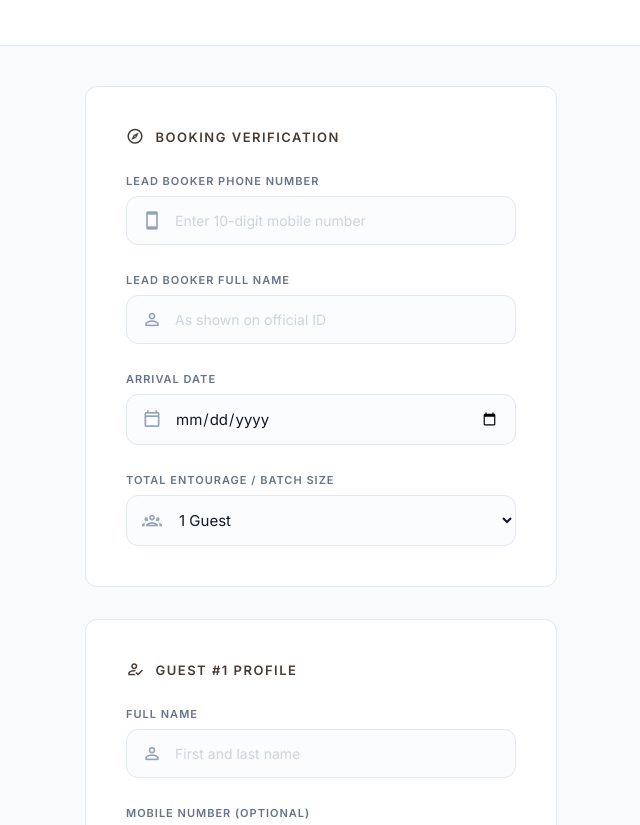
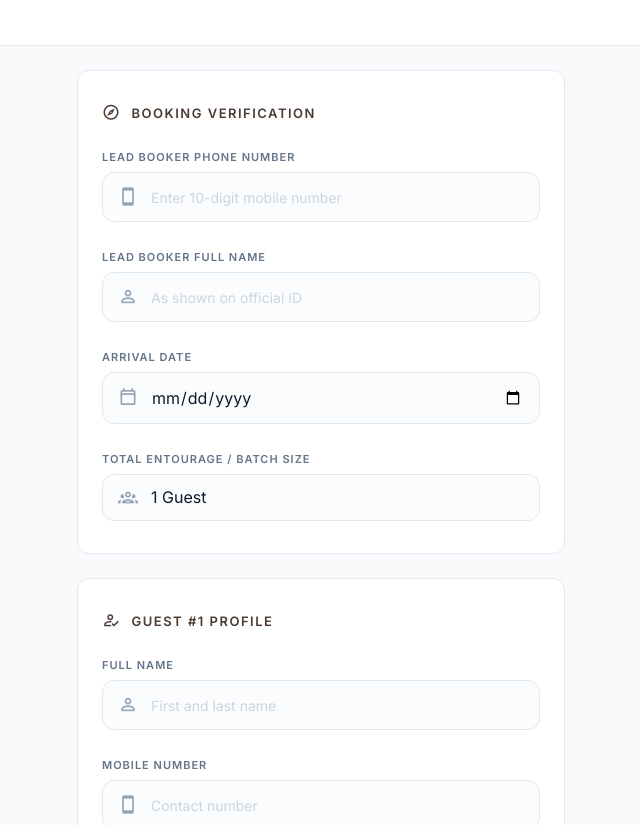
Before and after one commit to AjithSK2027/Good-Earth-Check-In, a plain HTML site: page index.html in a window 1280 px wide. Shown: the part 124-949 px from the top of the page, without its empty margins (319-959 px from the left). Drawn offline with Linux system fonts and the light colour scheme.

Commit message:
Update index.html

```diff
--- a/index.html
+++ b/index.html
@@ -2,7 +2,7 @@
 <html lang="en">
 <head>
   <meta charset="UTF-8">
-  <meta name="viewport" content="width=device-width, initial-scale=1.0">
+  <meta name="viewport" content="width=device-width, initial-scale=1.0, maximum-scale=1.0, user-scalable=no">
   <title>Pre-Arrival Guest Registration</title>
 
   <!-- Premium Typography: Inter -->
@@ -27,14 +27,21 @@
       --radius-ui: 12px;
     }
 
-    * { box-sizing: border-box; transition: all 0.2s ease-in-out; }
+    * {
+      box-sizing: border-box;
+      transition: all 0.2s ease-in-out;
+      -webkit-tap-highlight-color: transparent;
+    }
 
-    body {
-      font-family: 'Inter', sans-serif;
+    html, body {
+      width: 100%;
+      max-width: 100%;
+      overflow-x: hidden; /* Eliminates side-to-side web app wobble */
       background-color: var(--bg-canvas);
       color: var(--text-main);
       margin: 0;
       padding: 0;
+      font-family: 'Inter', sans-serif;
       -webkit-font-smoothing: antialiased;
     }
 
@@ -65,9 +72,10 @@
     }
 
     .container {
+      width: 100%;
       max-width: 520px;
-      margin: 40px auto 80px auto;
-      padding: 0 24px;
+      margin: 24px auto 80px auto;
+      padding: 0 16px;
     }
 
     /* Section Typography */
@@ -83,7 +91,6 @@
       gap: 10px;
     }
 
-    /* Material Icon baseline size adjustment for titles */
     .section-title i {
       font-size: 18px;
       line-height: 1;
@@ -92,14 +99,14 @@
     /* Clean Card Architecture with Generous Room */
     .form-panel {
       background: var(--bg-card);
-      padding: 40px;
+      padding: 32px 24px; /* Optimized edge margins for mobile screen space */
       border-radius: var(--radius-ui);
       border: 1px solid var(--border-fine);
-      margin-bottom: 32px;
+      margin-bottom: 24px;
     }
 
     .form-group {
-      margin-bottom: 28px; /* High editorial breathing room between rows */
+      margin-bottom: 28px; /* High editorial breathing room between fields */
     }
 
     .form-group:last-child {
@@ -130,7 +137,7 @@
       top: 50%;
       transform: translateY(-50%);
       color: #94a3b8;
-      font-size: 20px; /* Optimal sizing for MDI font icons */
+      font-size: 20px;
       line-height: 1;
       pointer-events: none;
       z-index: 2;
@@ -139,15 +146,18 @@
     /* Polished Text & Field Elements */
     input, select {
       width: 100%;
-      padding: 14px 16px 14px 48px; /* 48px padding creates flawless structural room for icons */
+      max-width: 100%;
+      padding: 14px 16px 14px 48px; /* Safe padding padding block room for icons */
       border: 1px solid var(--border-fine);
       border-radius: var(--radius-ui);
-      font-size: 15px;
+      font-size: 16px; /* 16px scale prevents unprompted iOS safari zooming on click */
       font-family: 'Inter', sans-serif;
       color: var(--text-main);
       background-color: #fbfcfd;
       position: relative;
       display: block;
+      -webkit-appearance: none;
+      appearance: none;
     }
 
     input:focus, select:focus {
@@ -161,6 +171,10 @@
       color: #cbd5e1;
       font-size: 14px;
       font-weight: 400;
+    }
+
+    input[type="date"] {
+      min-height: 48px;
     }
 
     .guest-card {
@@ -281,7 +295,7 @@
   </div>
 
   <script>
-    // Dynamically assigns text layouts matching path parameters natively on load
+    // Handles specific brand title customization based on url path automatically
     window.onload = function() {
       const path = window.location.pathname.toLowerCase();
       const titleEl = document.getElementById('brandTitle');
@@ -315,18 +329,18 @@
           </div>
 
           <div class="form-group">
-            <label>Mobile Number (Optional)</label>
+            <label>Mobile Number</label>
             <div class="input-field-container">
               <i class="mdi mdi-cellphone"></i>
-              <input type="tel" class="guest-phone" placeholder="Contact number">
+              <input type="tel" class="guest-phone" required placeholder="Contact number">
             </div>
           </div>
 
           <div class="form-group">
-            <label>Email Address (Optional)</label>
+            <label>Email Address</label>
             <div class="input-field-container">
               <i class="mdi mdi-email-outline"></i>
-              <input type="email" class="guest-email" placeholder="email@address.com">
+              <input type="email" class="guest-email" required placeholder="email@address.com">
             </div>
           </div>
 
@@ -334,7 +348,7 @@
             <label>Aadhaar Number</label>
             <div class="input-field-container">
               <i class="mdi mdi-shield-check-outline"></i>
-              <input type="text" class="guest-id" placeholder="12-digit identification number">
+              <input type="text" class="guest-id" required placeholder="12-digit identification number">
             </div>
           </div>
         `;
@@ -349,8 +363,17 @@
       const emails = Array.from(document.querySelectorAll('.guest-email')).map(el => el.value);
       const ids = Array.from(document.querySelectorAll('.guest-id')).map(el => el.value);
 
-      if (!phoneInput || names.some(name => name.trim() === "") || document.getElementById('leadName').value.trim() === "" || !document.getElementById('checkInDate').value) {
-        alert("Please fill out all mandatory fields.");
+      // Strict validation constraint verifying every dynamic input is completely filled
+      if (
+        !phoneInput ||
+        document.getElementById('leadName').value.trim() === "" ||
+        !document.getElementById('checkInDate').value ||
+        names.some(name => name.trim() === "") ||
+        phones.some(phone => phone.trim() === "") ||
+        emails.some(email => email.trim() === "") ||
+        ids.some(id => id.trim() === "")
+      ) {
+        alert("Please completely fill out all required fields before confirming your registration.");
         return;
       }
 
@@ -371,7 +394,7 @@
         }))
       };
 
-      // ⚠️ ASSIGN DIRECT PROPERTY SPECIFIC WEB EXEC ENDPOINT LINK HERE
+      // ⚠️ ASSIGN DIRECT PROPERTY SPECIFIC GOOGLE SCRIPT EXEC ENDPOINT LINK HERE
       const googleWebAppUrl = 'https://script.google.com/macros/s/AKfycby4BRBGkXKbOh7wIoz6Hu0S4devMvUSBOpMJhhwZps4DzIDqU7Qa7Zwci8v3JDt7VT3/exec';
 
       fetch(googleWebAppUrl, {
```
